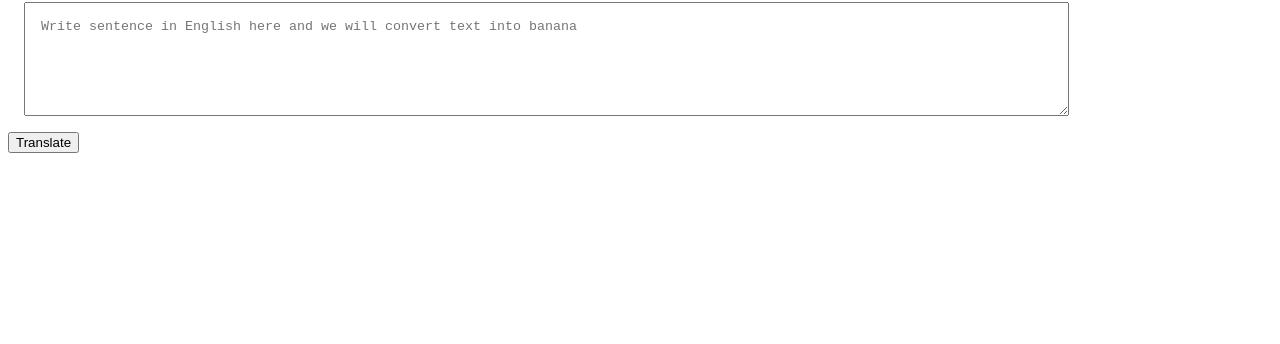
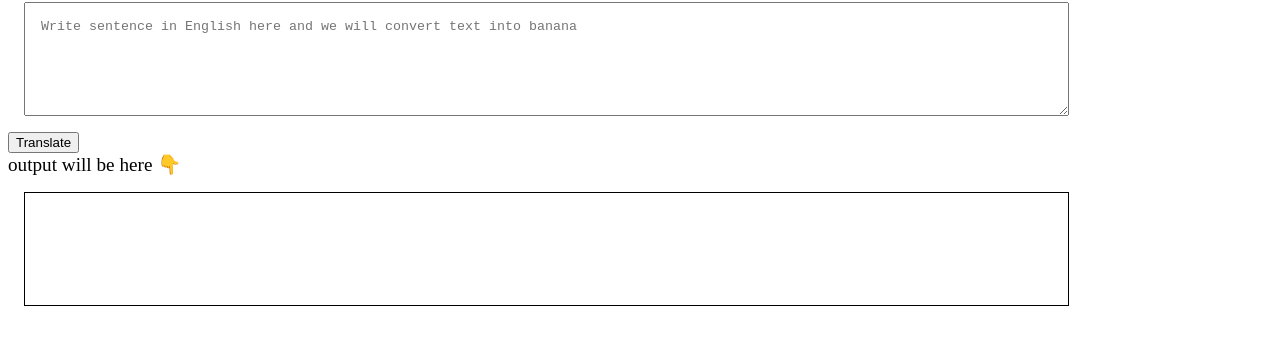
Before and after one commit to prasannakumar50/banana-speak, a plain HTML site: page index.html in a window 1280 px wide. Shown: the part 78-422 px from the top of the page. Drawn offline with Linux system fonts and the light colour scheme.

Commit message:
input output processing done

```diff
--- a/app.js
+++ b/app.js
@@ -1,12 +1,12 @@
 var btnTranslate=document.querySelector("#btn-translate");
+var txtInput=document.querySelector("#txt-input");
+var outputDiv = document.querySelector("#output");
 
-var txtInput=document.querySelector("#txt-input");
-console.log(txtInput);
+console.log(outputDiv.innerHTML);
 
 function clickEventHandler(){
-    console.log("clicked!");
 
-    console.log("input", txtInput.value);
+    outputDiv.innerHTML="jhjvhhgv " + txtInput.value;
  }
 
 
--- a/index.html
+++ b/index.html
@@ -13,6 +13,16 @@
       padding: 1rem;
      }
 
+     #output{
+
+       border: 1px solid black;
+       width: 80%;
+       height:10vh;
+       margin:1rem;
+       padding: 1rem;
+
+     }
+
 
     </style>
 
@@ -22,6 +32,9 @@
     <textarea id="txt-input"
      placeholder="Write sentence in English here and we will convert text into banana"></textarea>
     <button id="btn-translate">Translate</button>
+
+   <div style="font-size: larger;">output will be here  👇</div>
+   <div id="output"></div>
     <script src="app.js"></script>
  </body>
  </html>
```
